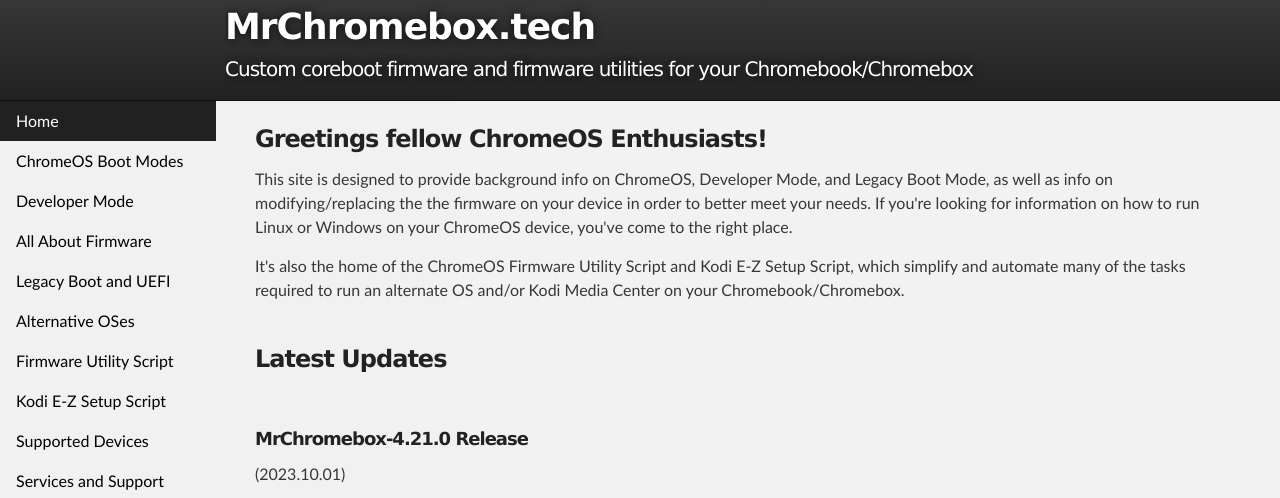
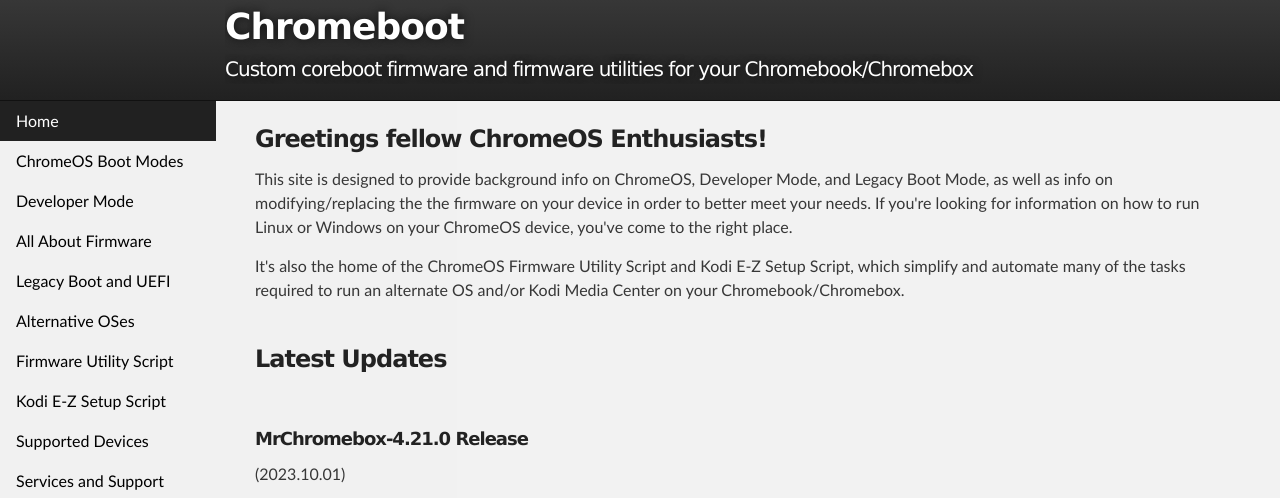
Before and after one commit to PhantomTimed/phantom-chromeboot-guide, a plain HTML site: page index.html in a window 1280 px wide. Shown: the top 498 px of the page. Drawn offline with nearby package versions, Linux system fonts and the light colour scheme; files that its build step writes are made by us from their sources; files whose address does not match are found by name.

Commit message:
Update index.html

```diff
--- a/index.html
+++ b/index.html
@@ -1,11 +1,11 @@
 <!DOCTYPE html>
 <html><head>
-    <meta name="description" content="MrChromebox.tech : Custom coreboot firmware and firmware utilities for your Chromebook/Chromebox">
+    <meta name="description" content="Chromeboot : Custom coreboot firmware and firmware utilities for your Chromebook/Chromebox">
 
     <link rel="stylesheet" type="text/css" media="screen" href="stylesheet.css">
     <script src="https://code.jquery.com/jquery-3.0.0.min.js"></script>
 
-    <title>MrChromebox.tech</title>
+    <title>Chromeboot Guide</title>
   </head>
 
   <body>
@@ -14,7 +14,7 @@
  <div id="header_wrap" class="outer">
 	<header class="inner">
 
-	  <h1 id="project_title">MrChromebox.tech</h1>
+	  <h1 id="project_title">Chromeboot</h1>
 	  <h2 id="project_tagline">Custom coreboot firmware and firmware utilities for your Chromebook/Chromebox</h2>
 
 	</header>
```
